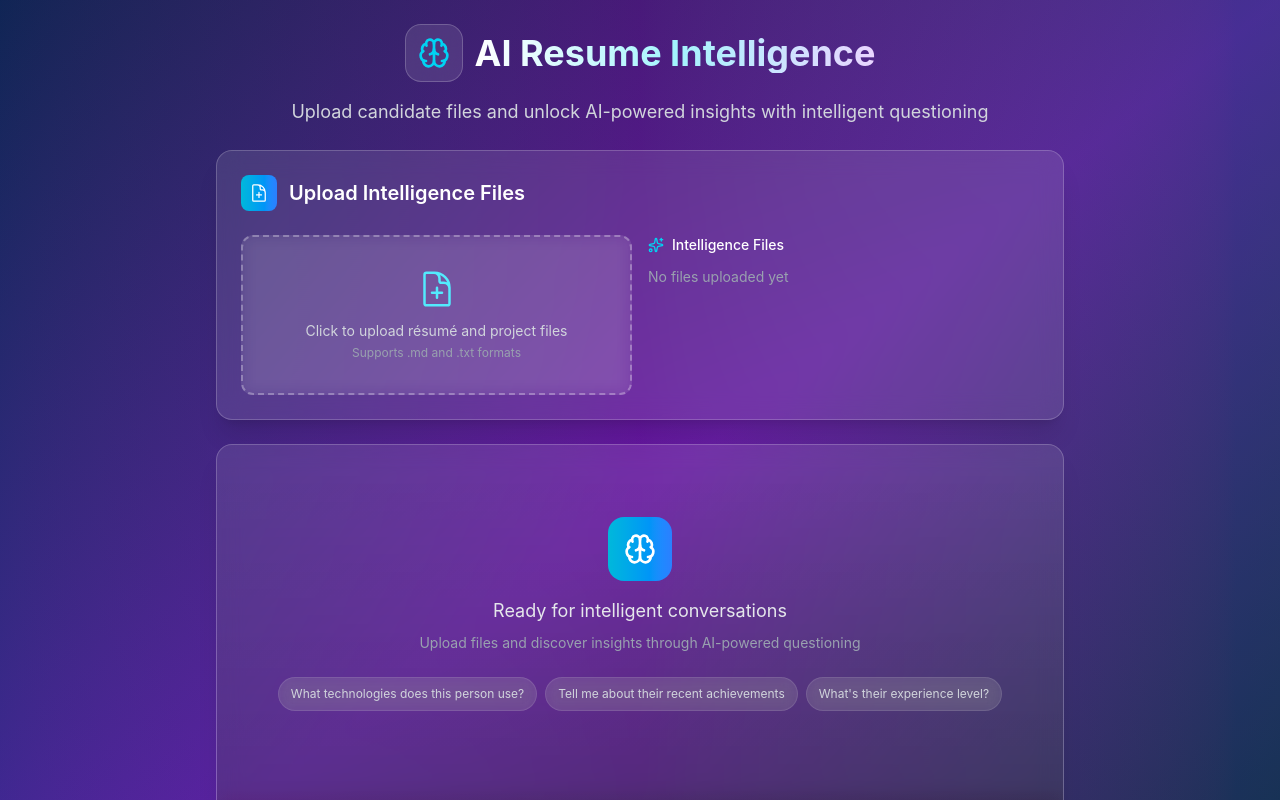
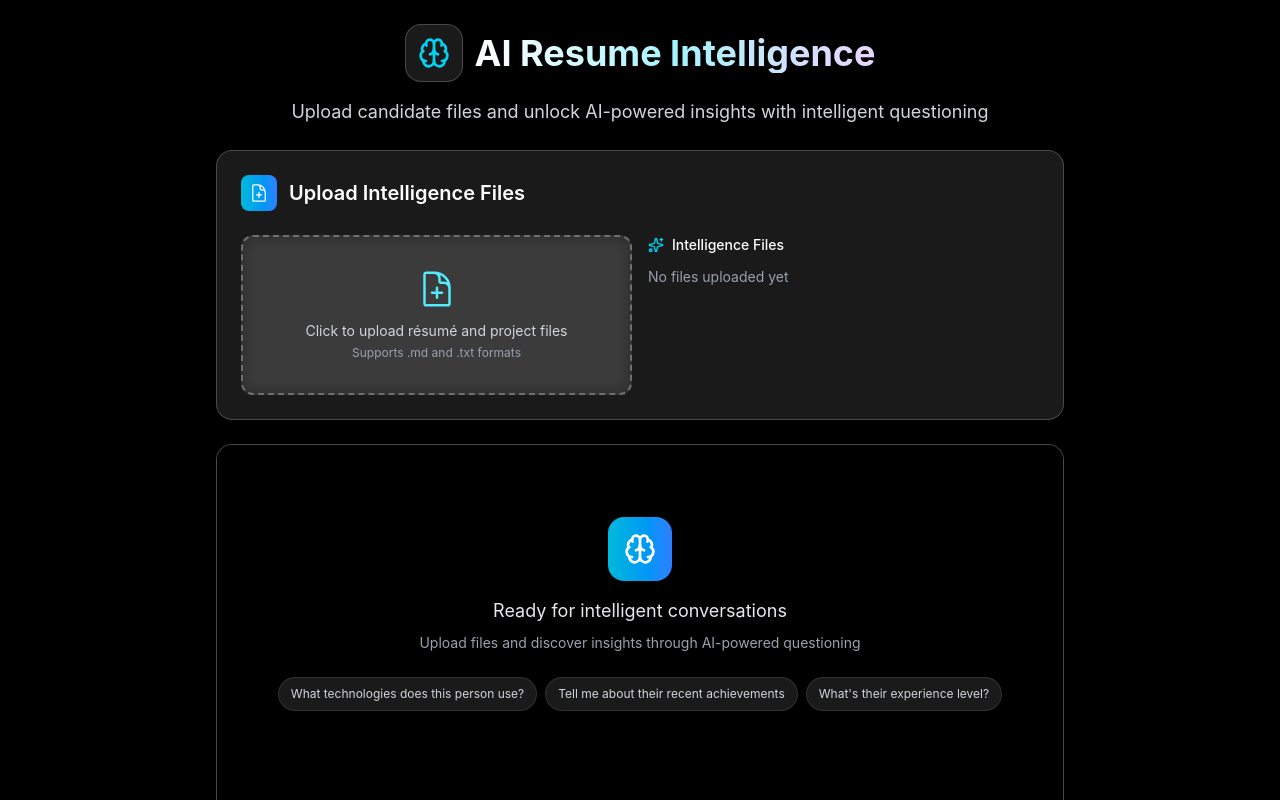
Before and after one commit to AbhiDAL/ai-resume-chat-bot, a Next.js app: page / in a window 1280 px wide. Shown: the top 800 px of the page. Built offline with nearby package versions, Linux system fonts and the light colour scheme.

Commit message:
Changing the UI

```diff
--- a/src/app/page.tsx
+++ b/src/app/page.tsx
@@ -216,11 +216,8 @@ Ask me anything about their background, experience, or what specific skills they
   }
 
   return (
-    <div className="min-h-screen bg-gradient-to-br from-slate-900 via-purple-900 to-slate-900">
-      {/* Background gradient overlay */}
-      <div className="absolute inset-0 bg-gradient-to-r from-blue-600/20 via-purple-600/20 to-cyan-600/20"></div>
-
-      <main className="relative z-10 mx-auto max-w-4xl p-6 space-y-6">
+    <div className="min-h-screen bg-black">
+      <main className="mx-auto max-w-4xl p-6 space-y-6">
         <motion.div
           initial={{ opacity: 0, y: 20 }}
           animate={{ opacity: 1, y: 0 }}
@@ -359,7 +356,7 @@ Ask me anything about their background, experience, or what specific skills they
           transition={{ duration: 0.8, delay: 0.4 }}
           className="bg-white/10 backdrop-blur-md border border-white/20 rounded-2xl overflow-hidden shadow-xl"
         >
-          <div ref={areaRef} className="h-[50vh] overflow-auto p-6 space-y-4 bg-gradient-to-b from-transparent to-black/20 custom-scrollbar">
+          <div ref={areaRef} className="h-[50vh] overflow-auto p-6 space-y-4 bg-black custom-scrollbar">
             {messages.length === 0 && (
               <motion.div
                 initial={{ opacity: 0, y: 20 }}
```
